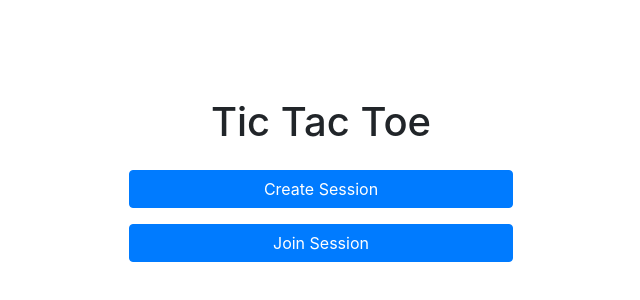
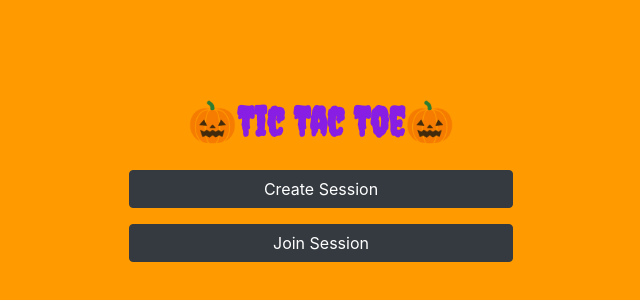
Before and after one commit to Erismd/React-Tic-Tac-Toe-App, a React (Create React App) app in the folder client/: page / in a window 1280 px wide. Shown: the part 222-522 px from the top of the page, without its empty margins (319-959 px from the left). Built offline with nearby package versions, Linux system fonts and the light colour scheme; no server answers.

Commit message:
changing styles

```diff
--- a/client/src/App.css
+++ b/client/src/App.css
@@ -1,7 +1,13 @@
+@import url('https://fonts.googleapis.com/css2?family=Creepster&display=swap');
+
+* {
+  background-color: #ff9a00;
+}
+
 .landing {
   text-align: center;
   display: grid;
-
+  background-color: #ff9a00;
   margin: 0 auto;
   height: 100%;
   width: 100%;
@@ -9,6 +15,26 @@
   height: 20%;
   top: 40%;
   gap: 1rem;
+}
+
+.pumpkin-img {
+  animation: rotation 1.7s infinite linear;
+  height: 50px;
+  margin: 10px;
+}
+
+@keyframes rotation {
+  from {
+    transform: rotate(0deg);
+  }to{
+    transform: rotate(359deg);
+  }
+}
+
+.title {
+  font-weight: 800;
+  color: #881ee4;
+  font-family: 'Creepster', cursive;
 }
 
 .session-btn {
@@ -24,7 +50,7 @@
   gap: 1rem;
 }
 
-.waiting-lobby {
+.loading_lobby {
   text-align: center;
   top: 45%;
   position: absolute;
@@ -74,6 +100,7 @@
   display: grid;
   grid-template-rows: 1fr 2fr;
   height: 100%;
+  font-family: 'Creepster', cursive;
 }
 
 .board {
--- a/client/src/components/CreateRoom.jsx
+++ b/client/src/components/CreateRoom.jsx
@@ -23,7 +23,7 @@ export default function CreateRoom() {
           }}
         ></Input>
       </InputGroup>
-      <Button className="session-btn" color="primary" onClick={createSession}>
+      <Button className="session-btn" color="dark" onClick={createSession}>
         Create room & Join!
       </Button>
     </div>
--- a/client/src/components/Game.jsx
+++ b/client/src/components/Game.jsx
@@ -88,7 +88,7 @@ export default function Game(props) {
               isPlayer_one={props.isPlayer_one}
             />
           </div>
-          <div className="states-container">
+          <div className="stats-container">
             {announce ? <Announcement>{message}</Announcement> :
             <Stats
               gamestate={props.gamestate}
--- a/client/src/components/JoinRoom.jsx
+++ b/client/src/components/JoinRoom.jsx
@@ -47,7 +47,7 @@ export default function JoinRoom() {
           submitPlayer();
         }}
         className="session-btn"
-        color="primary"
+        color="dark"
       >
         Join Session
       </Button>
--- a/client/src/components/Landing.jsx
+++ b/client/src/components/Landing.jsx
@@ -17,9 +17,9 @@ const Landing = () => {
     return (
         <AnimatePresence>
         <motion.div className="landing" initial={{opacity:0}} animate={{opacity:1}} exit={{opacity:0}}>
-            <h1 className="title">Tic Tac Toe</h1>
+            <h1 className="title">🎃Tic Tac Toe🎃</h1>
 
-                <Button className="session-btn" color="primary" size="md" onClick={create_toggle} >Create Session</Button>
+                <Button className="session-btn" color="dark" size="md" onClick={create_toggle} >Create Session</Button>
                 <Modal isOpen={modal_create} toggle={create_toggle}>
                     <ModalHeader toggle={create_toggle}></ModalHeader>
                     <ModalBody>
@@ -29,7 +29,7 @@ const Landing = () => {
 
 
 
-                <Button className="session-btn" color="primary" size="md" onClick={join_toggle}>Join Session</Button>
+                <Button className="session-btn" color="dark" size="md" onClick={join_toggle}>Join Session</Button>
                 <Modal isOpen={modal_join} toggle={join_toggle}>
                     <ModalHeader toggle={join_toggle}></ModalHeader>
                     <ModalBody>
--- a/client/src/components/Loading.jsx
+++ b/client/src/components/Loading.jsx
@@ -1,6 +1,7 @@
 import React, { useState, useEffect } from "react";
 import { motion, AnimatePresence } from "framer-motion";
 import { Button, Spinner } from "reactstrap";
+import pumpkin from './../assets/pumpkin.png'
 
 
 export default function Loading(props) {
@@ -13,7 +14,7 @@ export default function Loading(props) {
         exit={{ opacity: 0 }}
       >
         <h5>Waiting for someone to join</h5>
-        <Spinner color="dark"></Spinner>
+        <img className= "pumpkin-img" src={pumpkin} alt=""/>
         <h6>Click to Copy Room Code: </h6>
         <Button
           onClick={() => {
--- a/client/src/components/Stats.jsx
+++ b/client/src/components/Stats.jsx
@@ -2,6 +2,7 @@ import React from "react";
 import { Spinner } from "reactstrap";
 import { AnimatePresence, motion } from "framer-motion";
 import "./../"
+import pumpkin from './../assets/pumpkin.png'
 
 export default function Stats(props) {
   const centeredStyle = {
@@ -57,7 +58,7 @@ export default function Stats(props) {
                 justifyContent: "center",
               }}
             >
-              <Spinner color="dark"></Spinner>
+              <img className= "pumpkin-img" src={pumpkin} alt=""/>
             </div>
           </div>
         )}
--- a/client/src/index.css
+++ b/client/src/index.css
@@ -5,6 +5,7 @@ body {
     sans-serif;
   -webkit-font-smoothing: antialiased;
   -moz-osx-font-smoothing: grayscale;
+  background-color: #FF9A00;
 }
 
 code {
```
Also changed, not shown: client/src/assets/pumpkin.png (added).
